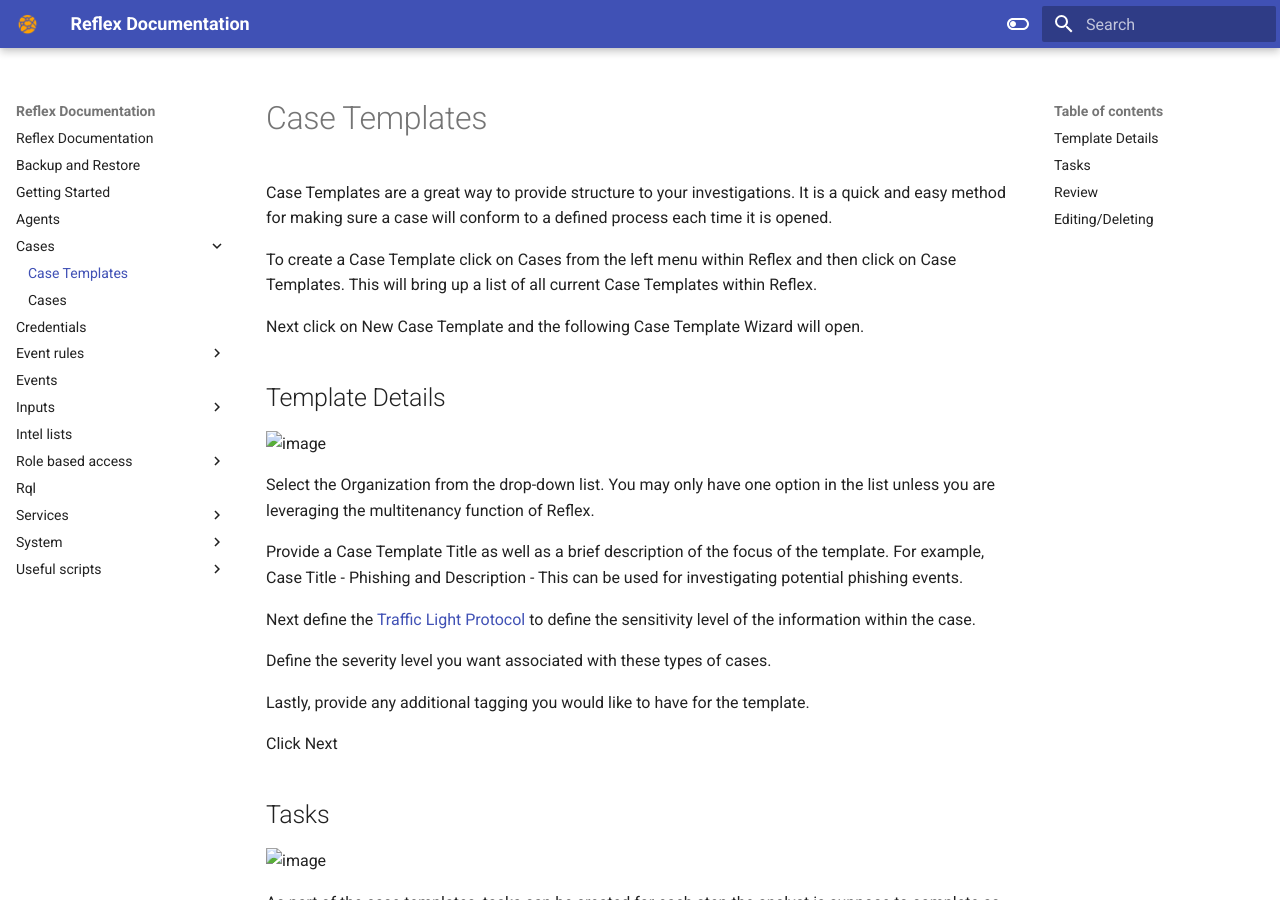
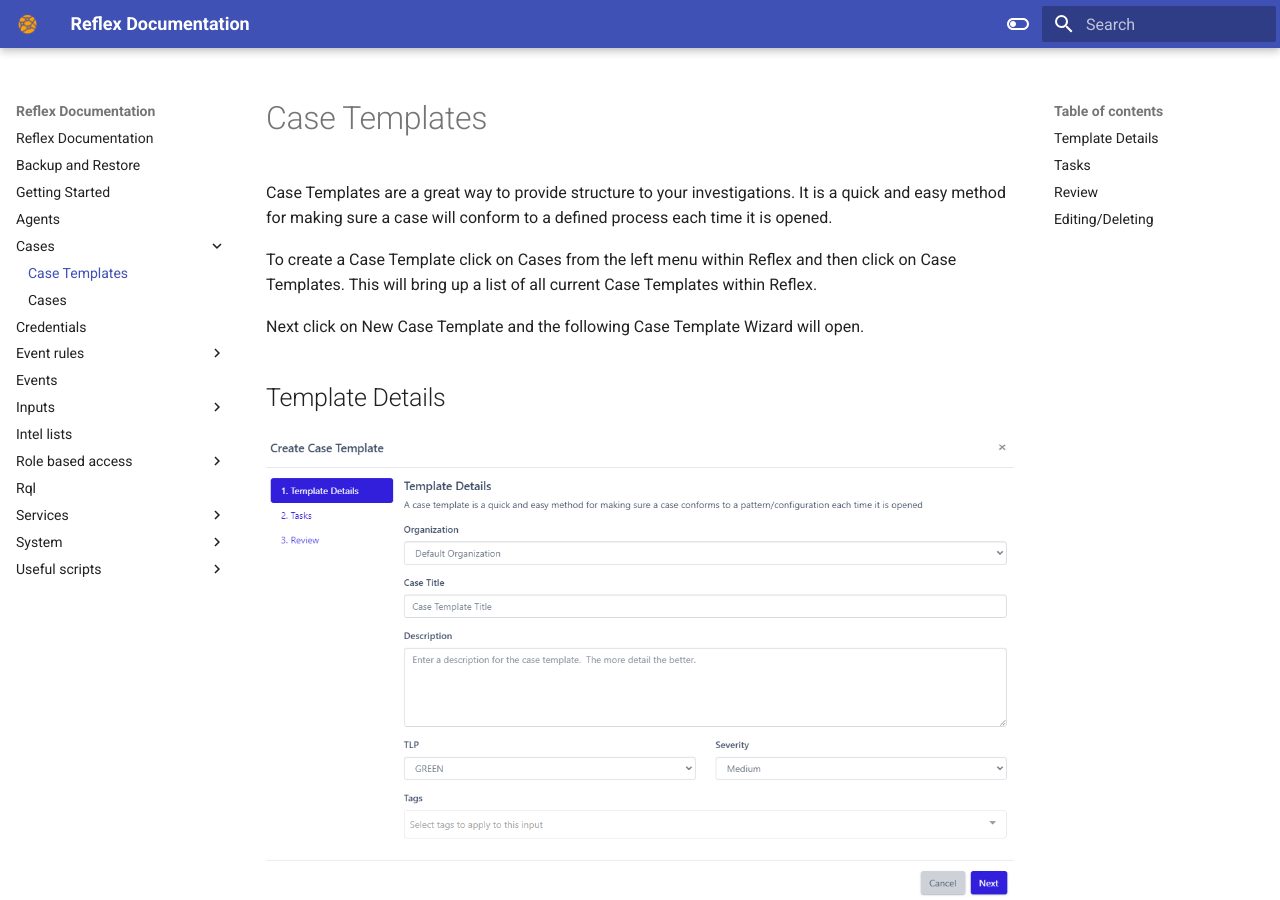
Before and after one commit to reflexsoar/reflex-docs, an MkDocs documentation site: the page built from docs/cases/case-templates.md, in a window 1280 px wide and 900 px high. Built offline with MkDocs 1.6.1 and Material for MkDocs 9.7.7, drawn with Linux system fonts in a browser that asks for light colours.

Commit message:
Update case-templates.md

```diff
--- a/docs/cases/case-templates.md
+++ b/docs/cases/case-templates.md
@@ -8,7 +8,7 @@
 
 ## Template Details
 
-![image](reflex-docs/docs/img/create_case_template.png)
+![image](../../img/create_case_template.png)
 
 Select the Organization from the drop-down list. You may only have one option in the list unless you are leveraging the multitenancy function of Reflex.
 
```
